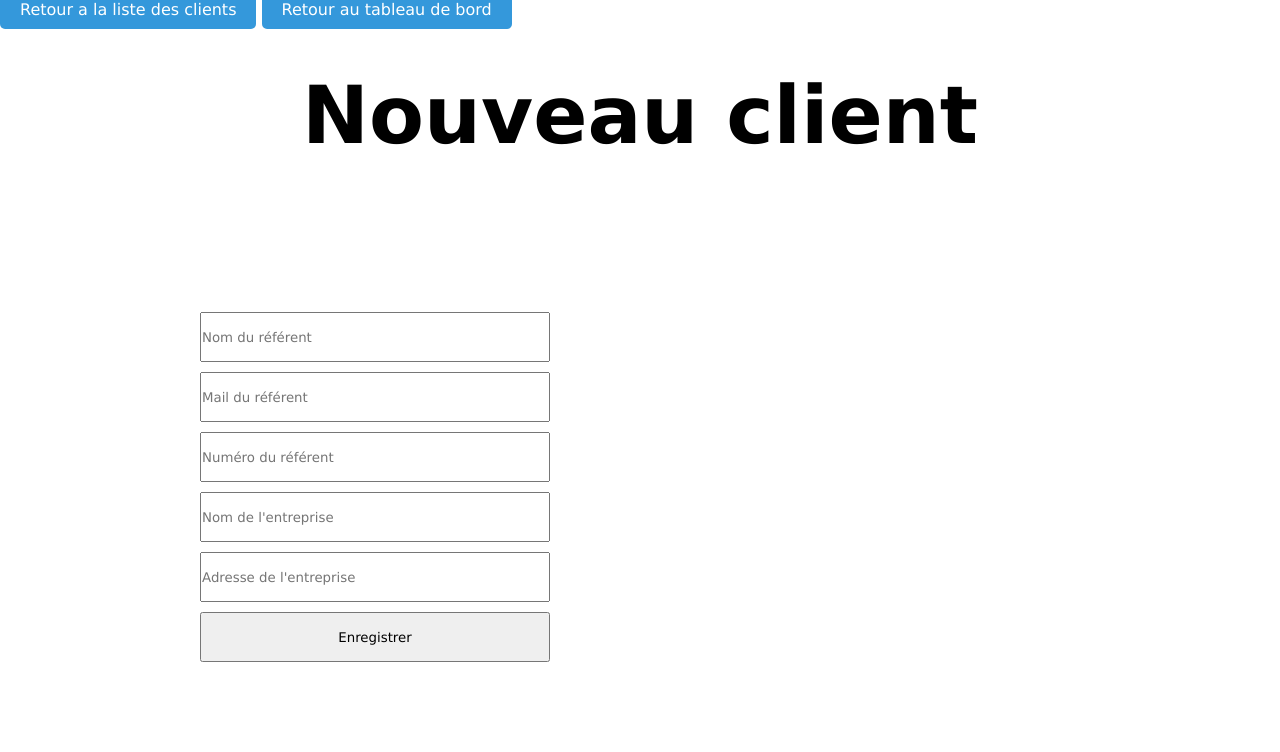
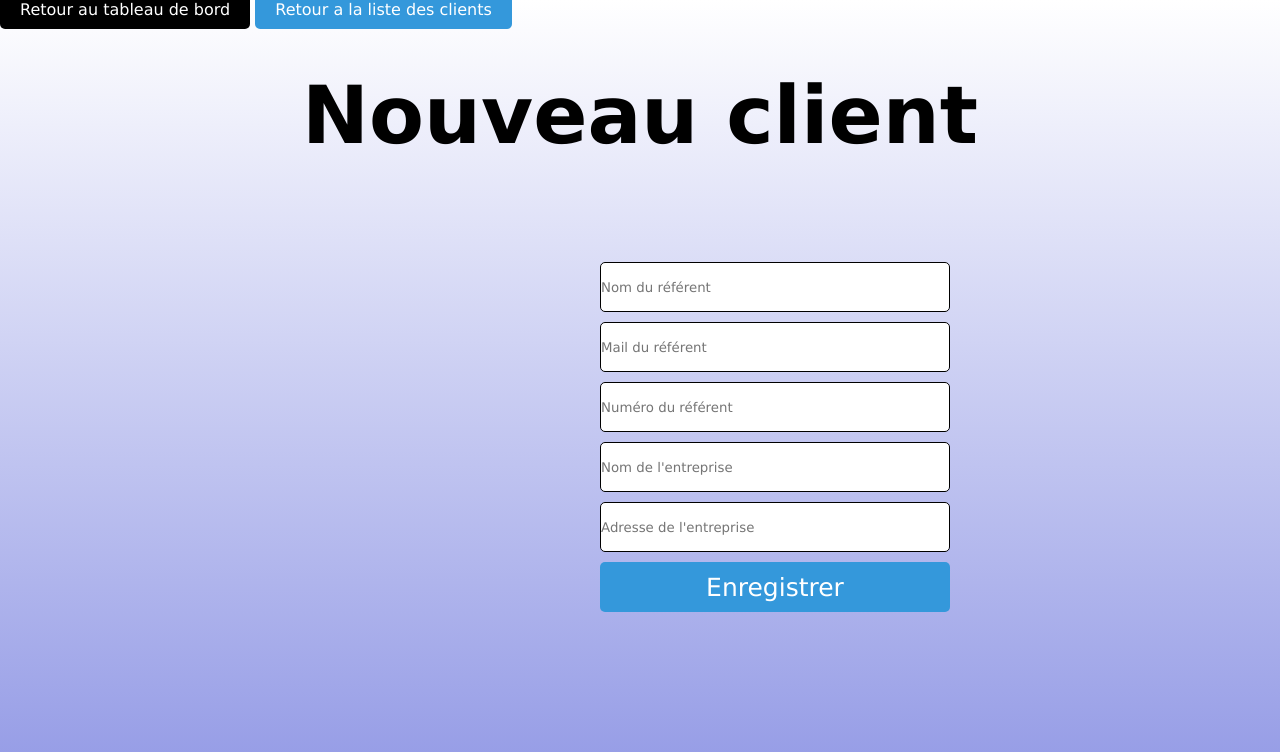
Before and after one commit to rtopolovac/infogerbo, a plain HTML site: page client/nouveau_client.html in a window 1280 px wide. Drawn offline with Linux system fonts and the light colour scheme.

Commit message:
WIP modification du 8/02/2024: modif du design de toute les pages + commencement d'affichage des services du client

```diff
--- a/client/client_x.css
+++ b/client/client_x.css
@@ -5,8 +5,14 @@
   margin: 0;
 }
 
+body {
+  background: linear-gradient(#fff, #9198e5);
+  height: 100vh;
+}
+
 h1 {
   text-align: center;
+  margin-top: 50px;
   font-size: 50px;
 }
 
@@ -23,36 +29,37 @@ h1 {
   font-size: 30px;
 }
 
-input[type=submit] {
+input[type="submit"] {
   position: fixed;
-  right: 0;
   border: none;
   border-radius: 10px;
-  margin-right: 40px;
+  margin-left: 40px;
   padding: 10px;
+  background-color: #3498db;
+  color: white;
 }
 
-input[type=submit]:hover {
+input[type="submit"]:hover {
   background-color: black;
   color: white;
   cursor: pointer;
   transition: 0.3s;
 }
 
-.informations img{
-  width:50px;
-  height:50px;
+.informations img {
+  width: 50px;
+  height: 50px;
 }
 
-table{
-  margin: 150px 0px 0px 150px
+table {
+  margin: 150px 0px 0px 150px;
 }
 
-td{
+td {
   padding-bottom: 30px;
 }
 
- a {
+a {
   padding: 10px 20px;
   font-size: 16px;
   cursor: pointer;
@@ -63,3 +70,7 @@ td{
   text-decoration: none;
   transition: background-color 0.3s;
 }
+
+a:hover {
+  background-color: black;
+}
--- a/client/liste_client.css
+++ b/client/liste_client.css
@@ -5,6 +5,7 @@
 html {
   padding: 0;
   margin: 0;
+  background: linear-gradient(#fff, #9198e5);
 }
 
 body {
@@ -31,8 +32,8 @@ button {
 }
 
 button:hover {
-  background-color: white;
   cursor: pointer;
+  background-color: black;
 }
 
 button a {
@@ -40,12 +41,8 @@ button a {
   color: white;
 }
 
-button a:hover {
-  color: black;
-}
-
 .liste_client {
-  margin: 10px 0px 0px 150px;
+  margin: 10px 0px 0px 230px;
 }
 
 .liste_client h1 {
@@ -92,7 +89,8 @@ tr {
 td {
   text-decoration: none;
   color: black;
-  padding: 20px 30px 20px 0px;;
+  border-top: 1px solid #151922;
+  padding: 20px 30px 20px 0px;
 }
 
 td a {
@@ -107,14 +105,12 @@ td a {
   transition: background-color 0.3s;
 }
 
-
-td a:hover{
-  color:black;
-  background-color: white;
+td a:hover {
+  background-color: black;
 }
 
-.button_return{
-padding: 10px 20px;
+.button_return {
+  padding: 10px 20px;
   font-size: 16px;
   cursor: pointer;
   border: none;
@@ -124,3 +120,7 @@ padding: 10px 20px;
   text-decoration: none;
   transition: background-color 0.3s;
 }
+
+.button_return:hover {
+  background-color: black;
+}
--- a/client/nouveau_client.css
+++ b/client/nouveau_client.css
@@ -3,6 +3,11 @@
   font-family: Verdana, Geneva, Tahoma, sans-serif;
   padding: 0;
   margin: 0;
+}
+
+body {
+  background: linear-gradient(#fff, #9198e5);
+  height: 100vh;
 }
 
 h1 {
@@ -28,7 +33,7 @@ button:hover {
 }
 
 form {
-  margin: 150px 0px 0px 200px;
+  margin: 100px 0px 0px 600px;
 }
 
 input {
@@ -37,8 +42,8 @@ input {
   width: 350px;
 }
 
-input[type=submit]{
-  cursor:pointer;
+input[type="submit"] {
+  cursor: pointer;
 }
 
 .heighter {
@@ -54,7 +59,7 @@ input[type=submit]{
   left: 0;
   right: 0;
   bottom: 0;
-  background: rgba( 0, 0, 0, .25 )
+  background: rgba(0, 0, 0, 0.25);
 }
 .pop-up-contenu {
   position: fixed;
@@ -62,10 +67,10 @@ input[type=submit]{
   left: 50%;
   padding: 25px;
   background: white;
-  transform: translate(-50%, -50%)
+  transform: translate(-50%, -50%);
 }
 
-.button_return{
+.button_return {
   padding: 10px 20px;
   font-size: 16px;
   cursor: pointer;
@@ -76,3 +81,29 @@ input[type=submit]{
   text-decoration: none;
   transition: background-color 0.3s;
 }
+
+.button_return:hover {
+  background-color: black;
+}
+
+input[type="submit"] {
+  padding: 10px 20px;
+  font-size: 25px;
+  cursor: pointer;
+  border: none;
+  border-radius: 5px;
+  background-color: #3498db;
+  color: #fff;
+  text-decoration: none;
+  transition: background-color 0.3s;
+}
+
+input[type="text"],
+input[type="tel"] {
+  border: 1px solid black;
+  border-radius: 5px;
+}
+
+input[type="submit"]:hover {
+  background-color: black;
+}
--- a/client/nouveau_client.html
+++ b/client/nouveau_client.html
@@ -7,8 +7,8 @@
     <title>Nouveau client</title>
 </head>
 <body>
+    <a class="button_return" href="tableau_bord.html">Retour au tableau de bord</a>
     <a class="button_return" href="lister_client.php">Retour a la liste des clients</a>
-	<a class="button_return" href="tableau_bord.html">Retour au tableau de bord</a>
     <h1>Nouveau client</h1>
     <form method="post" action="creer_client.php">
         <label for="nom_referent"></label>
--- a/service/service_client.css
+++ b/service/service_client.css
@@ -10,6 +10,8 @@ html {
 body {
   margin: 0;
   padding: 0;
+  background: linear-gradient(#fff, #9198e5);
+  height: 100vh;
 }
 
 h1 {
@@ -20,7 +22,6 @@ h1 {
 
 .plus {
   position: relative;
-  /* right: 0; */
   margin-right: 40px;
   border: none;
   font-size: 15px;
@@ -49,7 +50,7 @@ h1 {
 
 .liste_client {
   text-decoration: none;
-  color: grey;
+  color: black;
   font-size: 30px;
 }
 
@@ -97,8 +98,7 @@ h1 {
   transition: background-color 0.3s; /* Transition pour une animation fluide */
 }
 
-
-.button_return{
+.button_return {
   padding: 10px 20px;
   font-size: 16px;
   cursor: pointer;
@@ -109,3 +109,33 @@ h1 {
   text-decoration: none;
   transition: background-color 0.3s;
 }
+
+.button_return:hover {
+  background-color: black;
+}
+
+a,
+button {
+  padding: 10px 20px;
+  font-size: 16px;
+  cursor: pointer;
+  border: none;
+  border-radius: 5px;
+  background-color: #3498db;
+  color: #fff;
+  text-decoration: none;
+  transition: background-color 0.3s;
+}
+
+a:hover,
+button:hover {
+  background-color: black;
+}
+
+table {
+  margin: 50px 0px 0px 50px;
+}
+
+td {
+  margin: 20px;
+}
--- a/service_parametre/parametre_service.css
+++ b/service_parametre/parametre_service.css
@@ -3,6 +3,11 @@
   font-family: Verdana, Geneva, Tahoma, sans-serif;
   padding: 0;
   margin: 0;
+}
+
+body {
+  background: linear-gradient(#fff, #9198e5);
+  height: 100vh;
 }
 
 h1 {
@@ -49,7 +54,7 @@ input {
   list-style-type: none;
 }
 
-.button_return{
+.button_return {
   padding: 10px 20px;
   font-size: 16px;
   cursor: pointer;
@@ -60,3 +65,41 @@ input {
   text-decoration: none;
   transition: background-color 0.3s;
 }
+
+.button_return:hover {
+  background-color: black;
+}
+
+form {
+  margin: 50px 0px 0px 500px;
+}
+
+.list,
+.list_service,
+table,
+tr {
+  margin: 20px 20px 0px 20px;
+}
+
+input[type="submit"] {
+  padding: 10px 20px;
+  font-size: 25px;
+  margin-left: 15px;
+  width: 520px;
+  cursor: pointer;
+  border: none;
+  border-radius: 5px;
+  background-color: #3498db;
+  color: #fff;
+  text-decoration: none;
+  transition: background-color 0.3s;
+}
+
+input[type="submit"]:hover {
+  background-color: black;
+}
+
+input[type="text"] {
+  border-radius: 5px;
+  border: 1px solid black;
+}
```
Also changed, not shown: 3 other files. Lines whose indentation alone changed are shown as unchanged.
